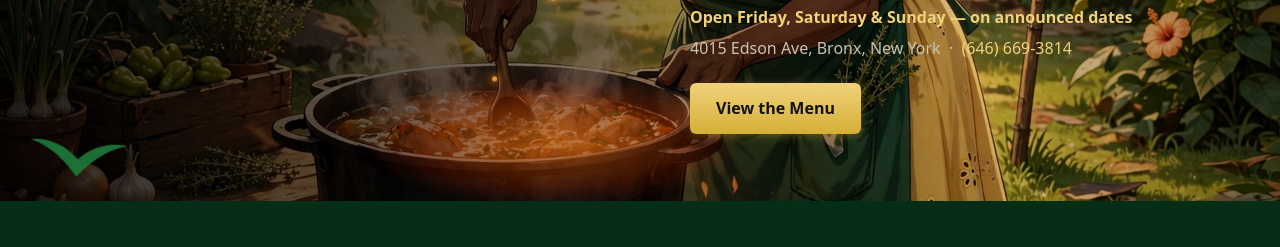
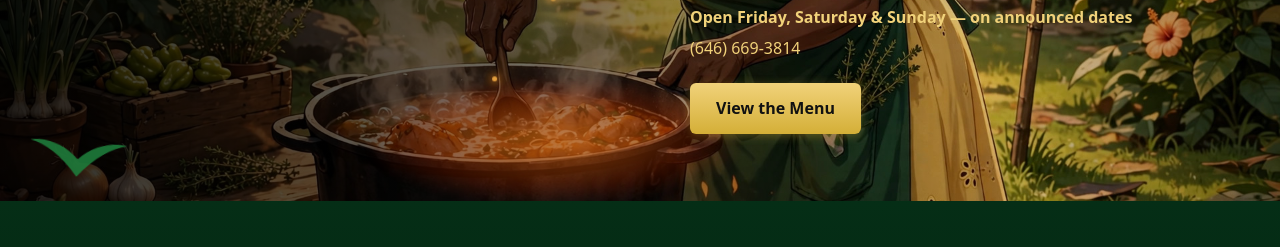
Before and after one commit to DigitalShiftHQFirm/finga-lickin-gud, a website: page public/index.html in a window 1280 px wide. Shown: the part 418-665 px from the top of the page. Drawn offline with nearby package versions, Linux system fonts and the light colour scheme; no server answers.

Commit message:
Remove address from hero

```diff
--- a/public/index.html
+++ b/public/index.html
@@ -50,7 +50,7 @@
         <h1>Real Jamaican Flavour. Made Right at Home.</h1>
         <p class="lede">Good food. Warm hearts. A taste of home.</p>
         <p class="hero-days">Open Friday, Saturday &amp; Sunday — on announced dates</p>
-        <p class="hero-contact">4015 Edson Ave, Bronx, New York &nbsp;·&nbsp; <a href="tel:+16466693814">(646) 669-3814</a></p>
+        <p class="hero-contact"><a href="tel:+16466693814">(646) 669-3814</a></p>
         <a class="btn" href="#menu">View the Menu</a>
       </div>
     </div>
```
